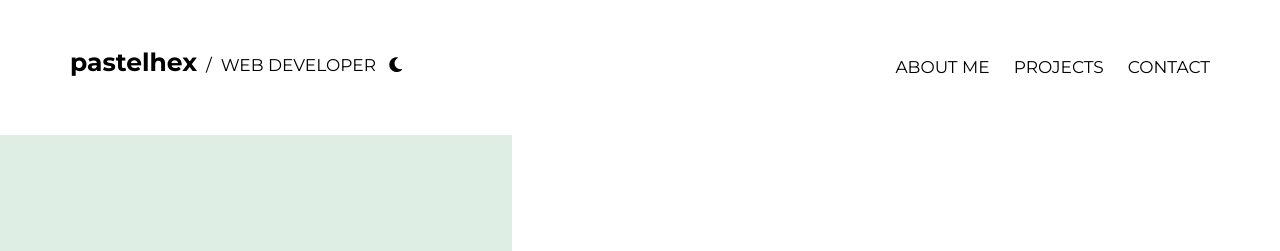
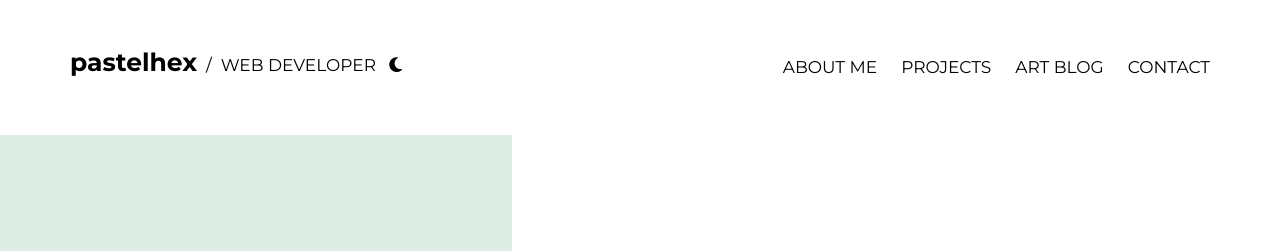
Before and after one commit to pastelhex97/pastelhex97.github.io, a Jekyll site: the page built from index.html, in a window 1280 px wide. Shown: the top 251 px of the page. Built offline with Jekyll 4.4.1, drawn with Linux system fonts in a browser that asks for light colours; nearby versions of some CDN libraries; the list of posts is cut into pages by our own code.

Commit message:
Update homepage.html

```diff
--- a/_layouts/homepage.html
+++ b/_layouts/homepage.html
@@ -53,6 +53,7 @@
         </div>
         <a href="#top">About&nbsp;Me</a>
         <a href="#projects">Projects</a>
+        <a href="https://pastelhex.wordpress.com" target="_blank">Art&nbsp;Blog</a>
         <a href="mailto:pastelhex@hotmail.com">Contact</a>
     </div>
 </div>
```
